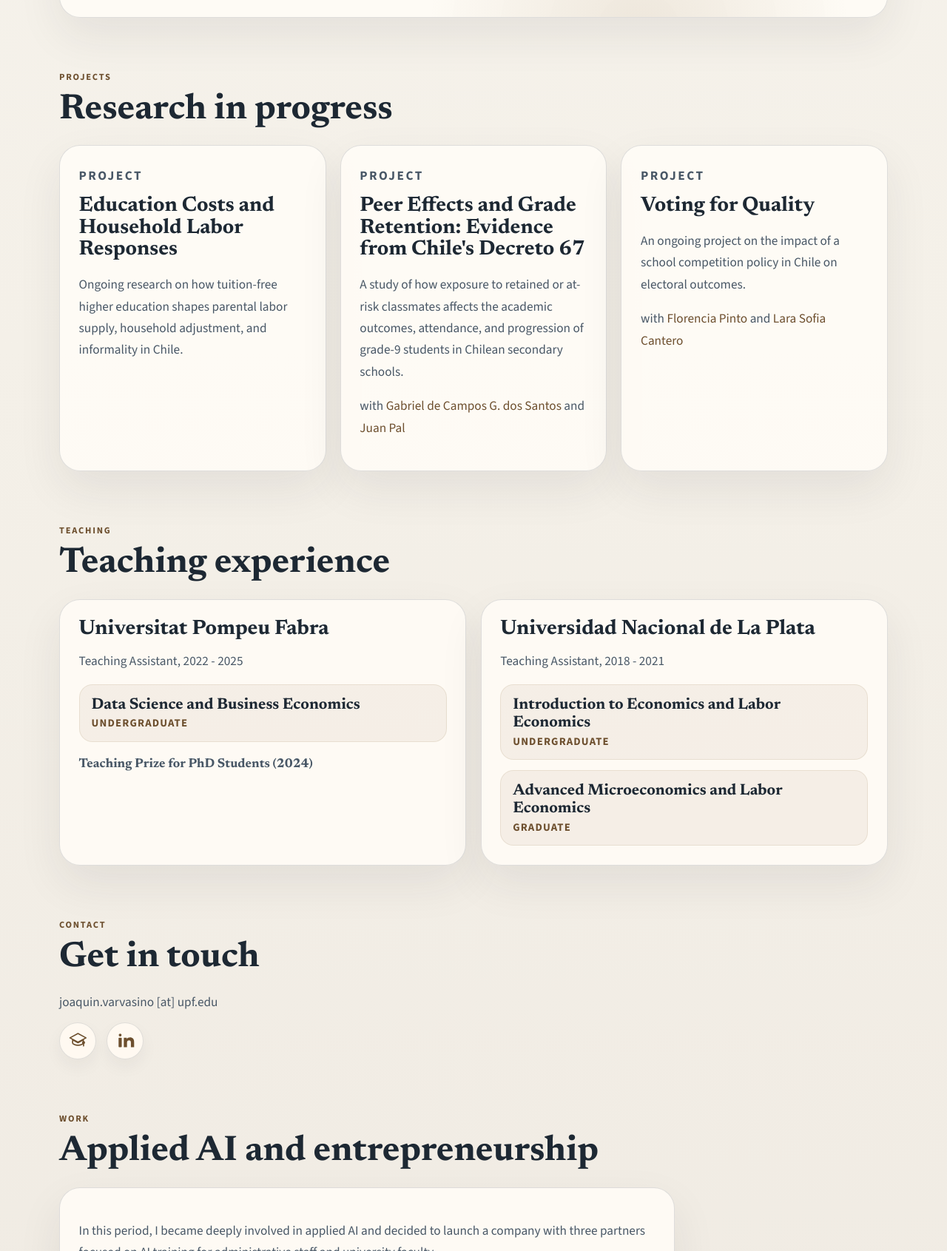
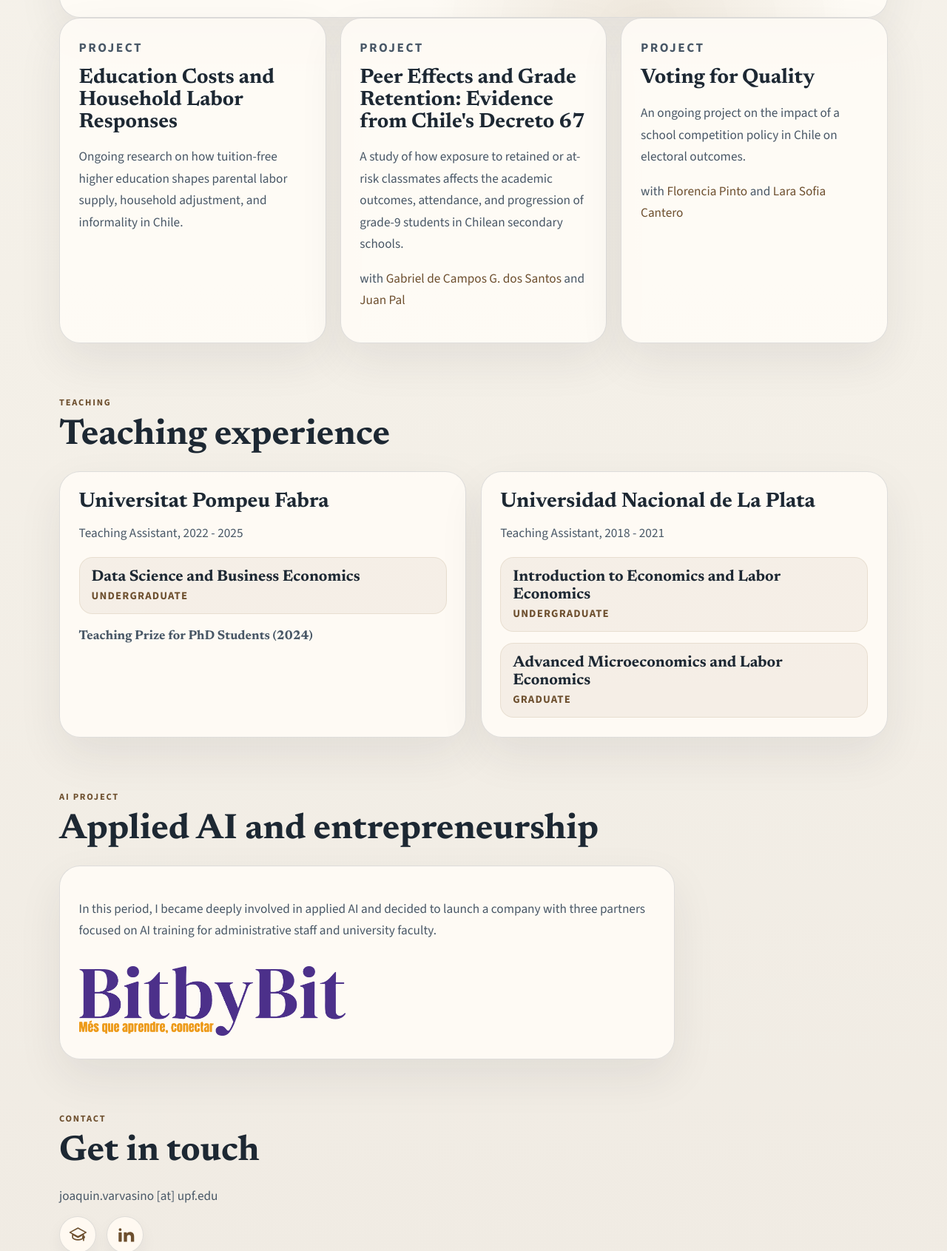
Before and after one commit to joaquinvarvasino/joaquinvarvasino.github.io, a plain HTML site: page index.html in a window 1280 px wide. Shown: the part 1109-2800 px from the top of the page at 74% size. Drawn offline with nearby package versions, Linux system fonts and the light colour scheme.

Commit message:
Reorder sections and rename AI project

```diff
--- a/index.html
+++ b/index.html
@@ -22,10 +22,9 @@
       <a class="brand" href="#top">JV</a>
       <nav class="site-nav" aria-label="Primary">
         <a href="#research">Research</a>
-        <a href="#projects">Projects</a>
         <a href="#teaching">Teaching</a>
+        <a href="#ai-project">AI Project</a>
         <a href="#contact">Contact</a>
-        <a href="#work">Work</a>
       </nav>
     </header>
 
@@ -72,7 +71,7 @@
       <section class="section" id="research">
         <div class="section-heading">
           <p class="section-kicker">Research</p>
-          <h2>Working paper</h2>
+          <h2>Working Papers</h2>
         </div>
         <article class="paper-card featured-card">
           <div class="card-topline">
@@ -93,13 +92,6 @@
             <a class="text-link" href="assets/docs/lasting-scars-working-paper.pdf">Open paper</a>
           </div>
         </article>
-      </section>
-
-      <section class="section" id="projects">
-        <div class="section-heading">
-          <p class="section-kicker">Projects</p>
-          <h2>Research in progress</h2>
-        </div>
         <div class="project-grid">
           <article class="project-card">
             <p class="project-type">Project</p>
@@ -177,6 +169,23 @@
         </div>
       </section>
 
+      <section class="section" id="ai-project">
+        <div class="section-heading">
+          <p class="section-kicker">AI Project</p>
+          <h2>Applied AI and entrepreneurship</h2>
+        </div>
+        <article class="paper-card work-card">
+          <p>
+            In this period, I became deeply involved in applied AI and decided to launch a
+            company with three partners focused on AI training for administrative staff and
+            university faculty.
+          </p>
+          <a class="bitbybit-link" href="https://bitbybit.cat/" target="_blank" rel="noreferrer">
+            <img src="assets/bitbybit-logo.png" alt="Bitbybit.cat logo">
+          </a>
+        </article>
+      </section>
+
       <section class="section contact-section" id="contact">
         <div class="section-heading">
           <p class="section-kicker">Contact</p>
@@ -203,23 +212,6 @@
           </div>
         </div>
       </section>
-
-      <section class="section" id="work">
-        <div class="section-heading">
-          <p class="section-kicker">Work</p>
-          <h2>Applied AI and entrepreneurship</h2>
-        </div>
-        <article class="paper-card work-card">
-          <p>
-            In this period, I became deeply involved in applied AI and decided to launch a
-            company with three partners focused on AI training for administrative staff and
-            university faculty.
-          </p>
-          <a class="bitbybit-link" href="https://bitbybit.cat/" target="_blank" rel="noreferrer">
-            <img src="assets/bitbybit-logo.png" alt="Bitbybit.cat logo">
-          </a>
-        </article>
-      </section>
     </main>
   </div>
 </body>
```
